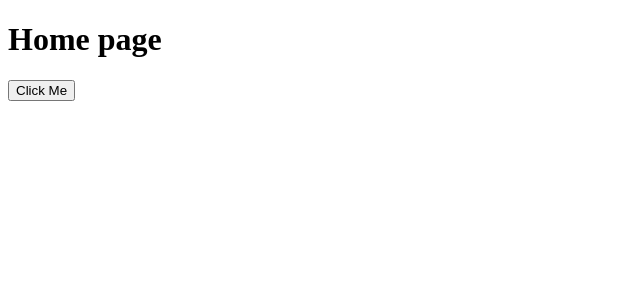
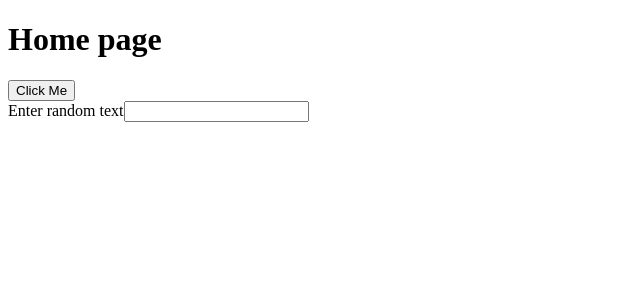
Before and after one commit to witehound/Oppenheimer, a Next.js app in the folder testing/nextjs-test/: page / in a window 1280 px wide. Shown: the top 300 px of the page, without its empty margins (0-640 px from the left). Built offline with nearby package versions, Linux system fonts and the light colour scheme.

Commit message:
Should have input field with label Enter random text

```diff
--- a/testing/nextjs-test/pages/index.js
+++ b/testing/nextjs-test/pages/index.js
@@ -3,6 +3,10 @@ export default function Home() {
     <div>
       <h1>Home page</h1>
       <button>Click Me</button>
+      <div>
+        <label htmlFor="randomText">Enter random text</label>
+        <input id="randomText" />
+      </div>
     </div>
   );
 }
```
Also changed, not shown: 1 other file (tests, documents, lock files or other folders).
